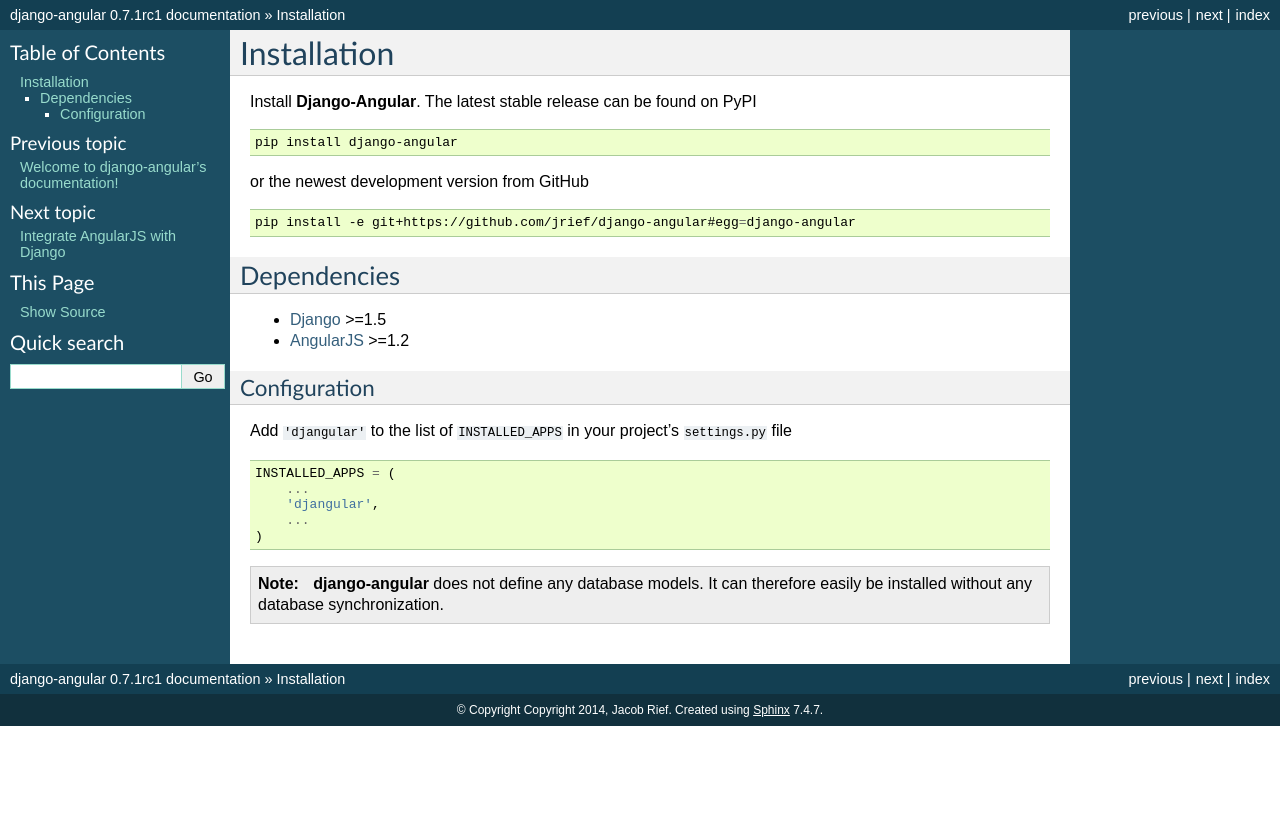
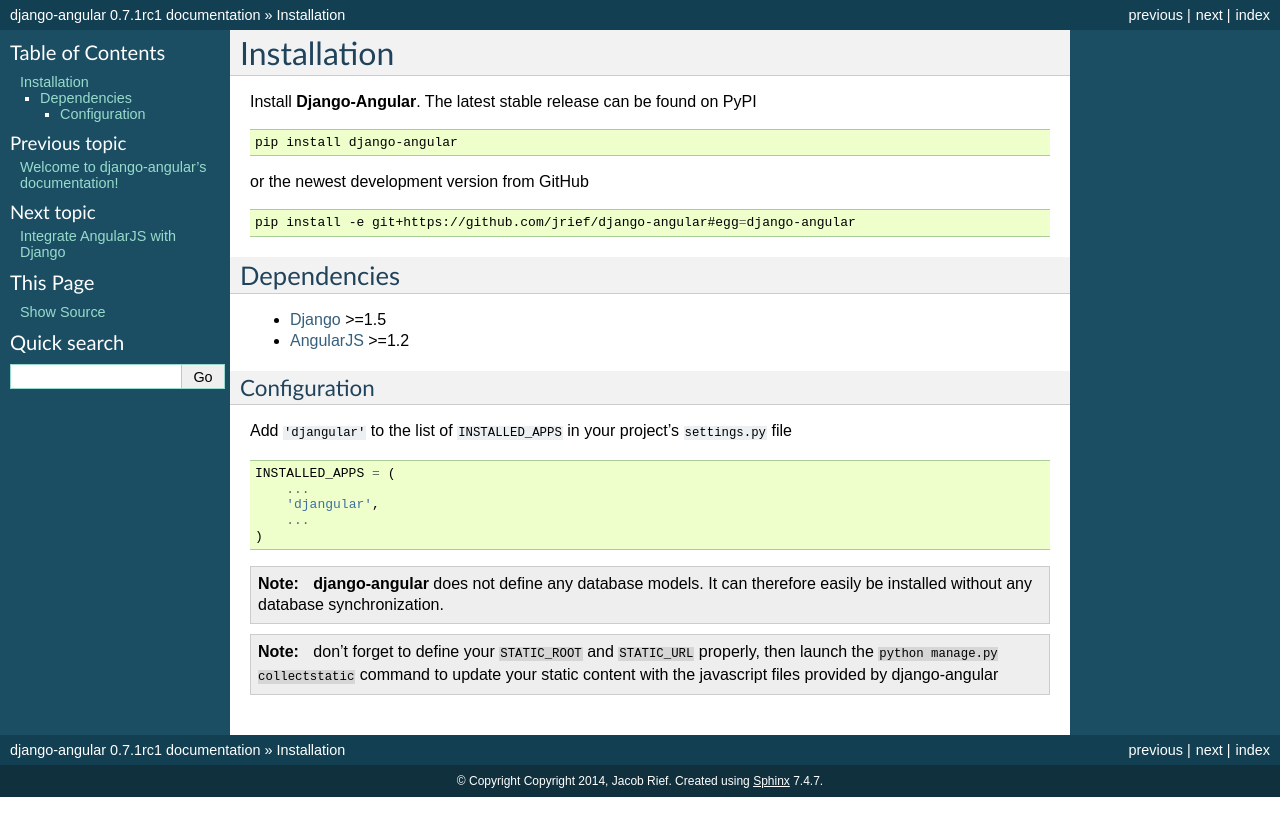
Before and after one commit to jrief/django-angular, a Sphinx documentation site: the page built from docs/installation.rst, in a window 1280 px wide. Shown: the top 836 px of the page. Built offline with Sphinx 7.4.7, drawn with Linux system fonts in a browser that asks for light colours.

Commit message:
one detail about the update of the static content

```diff
--- a/docs/installation.rst
+++ b/docs/installation.rst
@@ -37,6 +37,10 @@
 .. note:: **django-angular** does not define any database models. It can therefore easily be
           installed without any database synchronization.
 
+.. note:: don't forget to define your ``STATIC_ROOT`` and ``STATIC_URL`` properly, then
+          launch the ``python manage.py collectstatic`` command to update your
+          static content with the javascript files provided by django-angular
+
 .. _Django: http://djangoproject.com/
 .. _AngularJS: http://angularjs.org/
 .. _pip: http://pypi.python.org/pypi/pip
```
